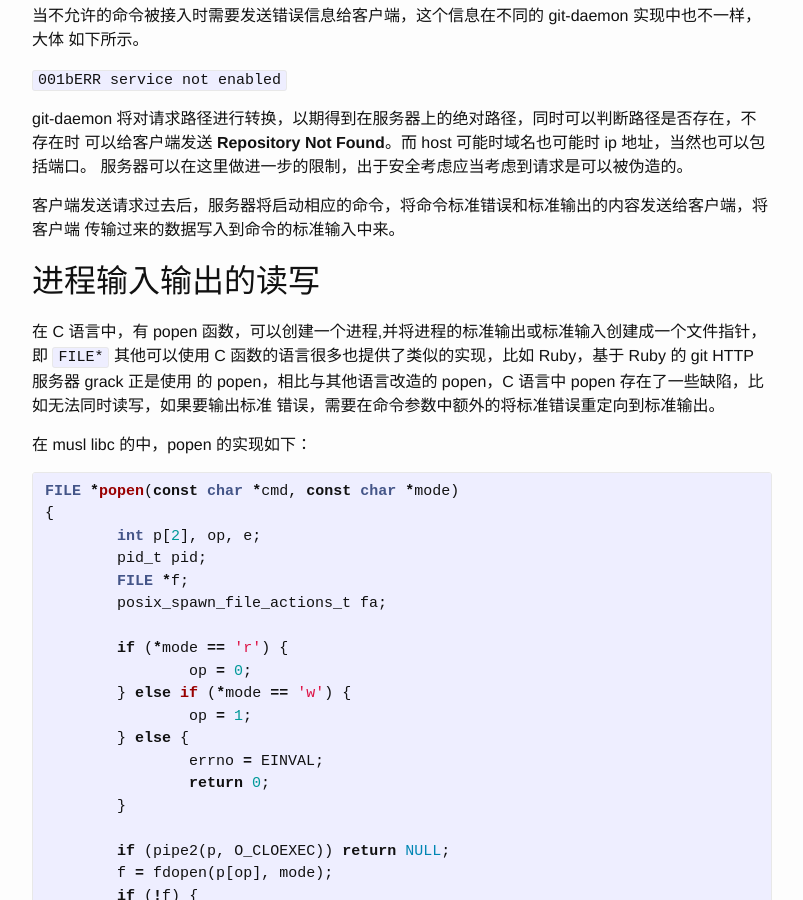
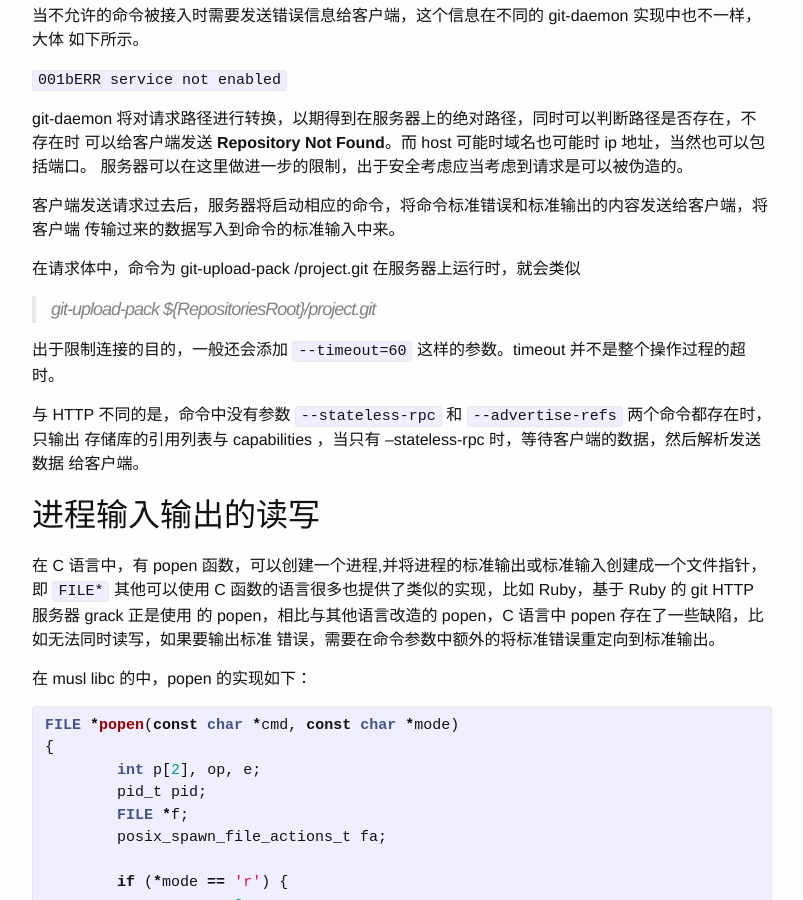
Before and after one commit to fcharlie/fcharlie.github.io, a Jekyll site: the page built from _posts/2016-07-16-GitTransportImplement.md, in a window 1280 px wide and 900 px high, scrolled down 1239 px. Shown: the whole window, without its empty margins (238-1041 px from the left). Built offline with Jekyll 4.4.1, drawn with Linux system fonts in a browser that asks for light colours.

Commit message:
GitTransportImplement fix

```diff
--- a/_posts/2016-07-16-GitTransportImplement.md
+++ b/_posts/2016-07-16-GitTransportImplement.md
@@ -63,6 +63,16 @@ git-daemon 将对请求路径进行转换，以期得到在服务器上的绝对
 
 客户端发送请求过去后，服务器将启动相应的命令，将命令标准错误和标准输出的内容发送给客户端，将客户端
 传输过来的数据写入到命令的标准输入中来。
+
+在请求体中，命令为 git-upload-pack /project.git 在服务器上运行时，就会类似
+
+>git-upload-pack ${RepositoriesRoot}/project.git
+
+出于限制连接的目的，一般还会添加 `--timeout=60` 这样的参数。timeout 并不是整个操作过程的超时。
+
+与 HTTP 不同的是，命令中没有参数 `--stateless-rpc` 和 `--advertise-refs`  两个命令都存在时，只输出
+存储库的引用列表与 capabilities ，当只有 --stateless-rpc 时，等待客户端的数据，然后解析发送数据
+给客户端。
 
 ## 进程输入输出的读写
 
```
